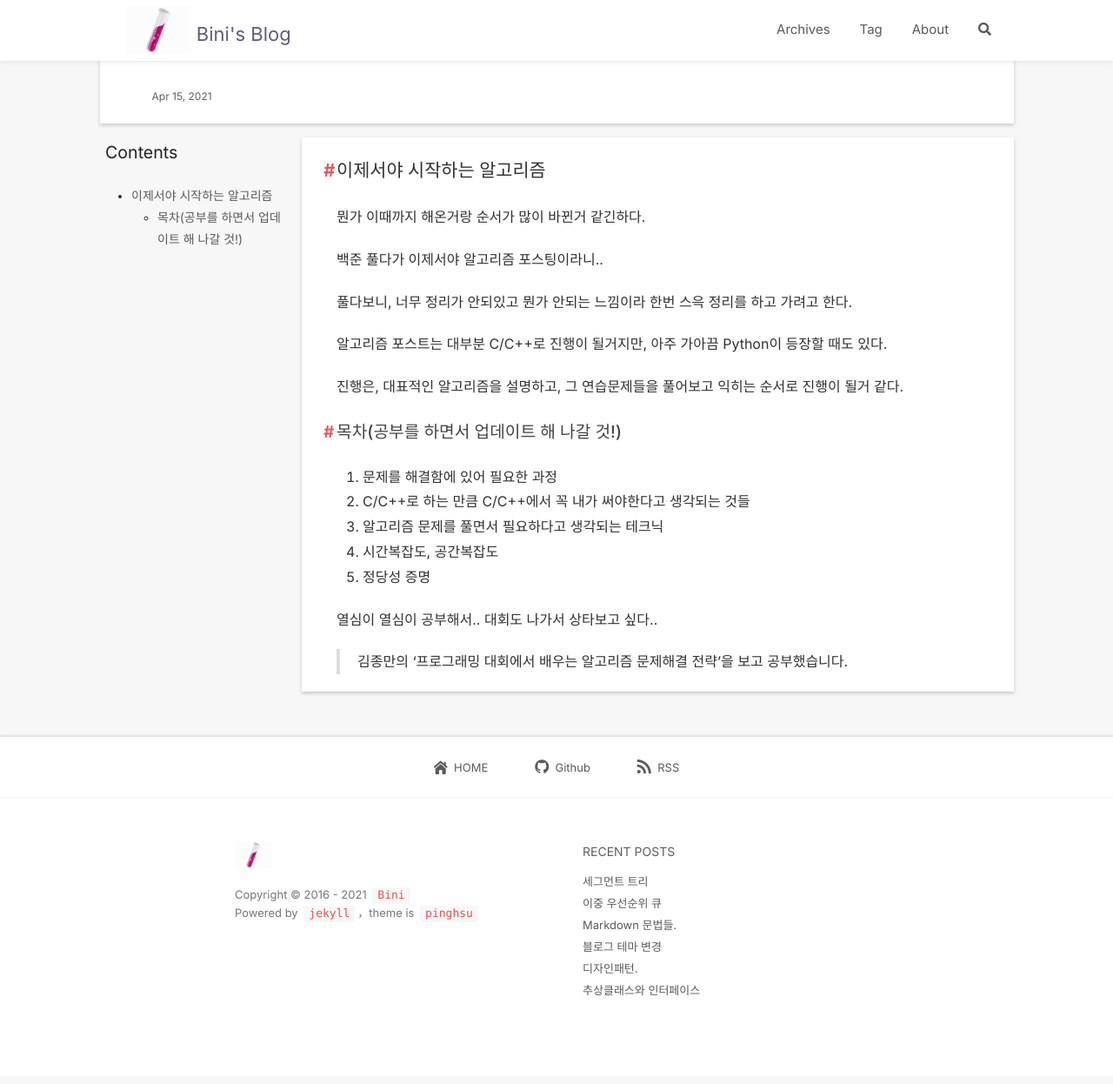
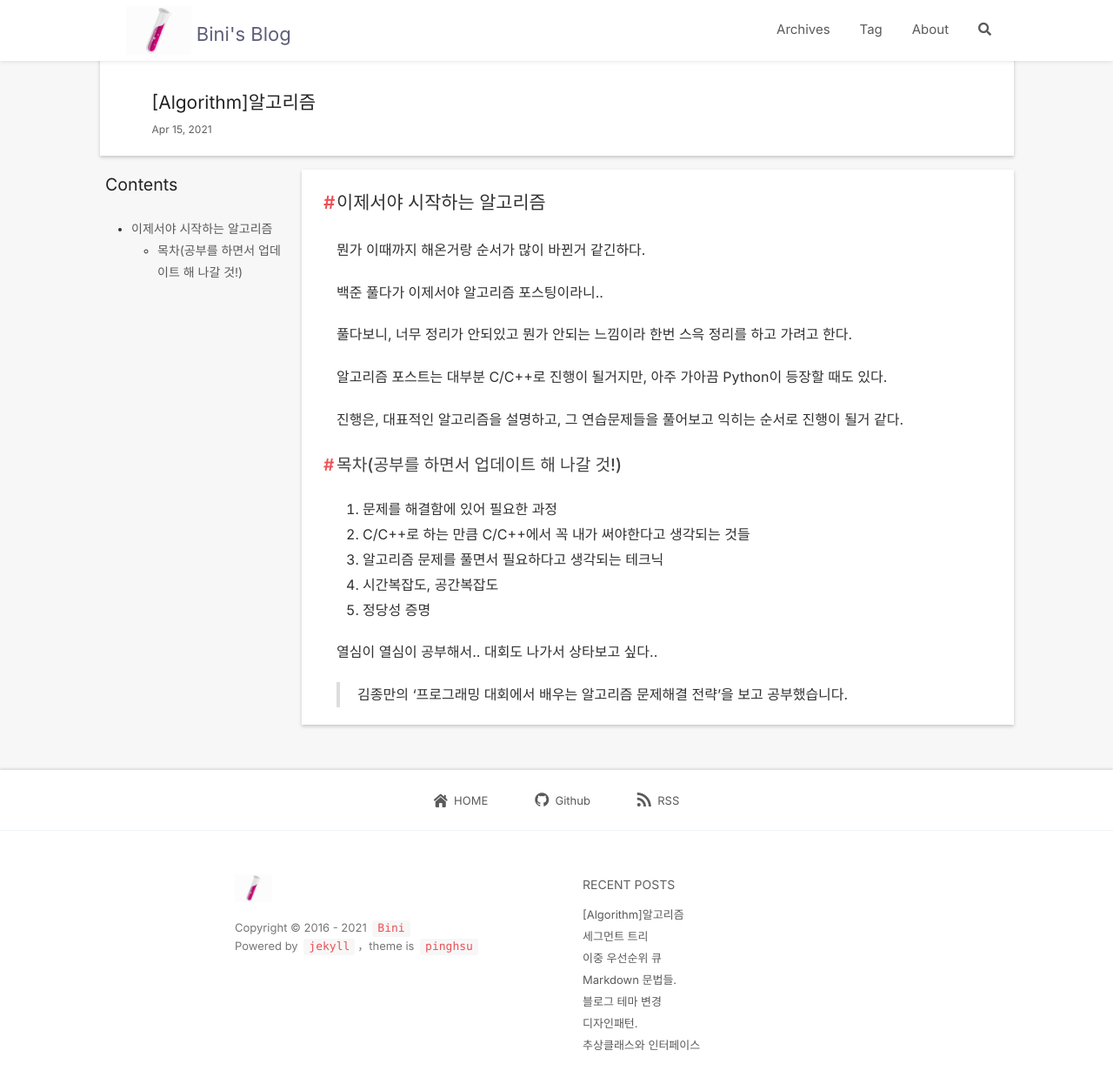
Before and after one commit to bini59/bini59.github.io, a Jekyll site: the page built from _posts/Algorithm/2021-04-13-Algorithm.md, in a window 1280 px wide and 1275 px high. Shown: the top 1246 px of the window at 87% size. Built offline with Jekyll 4.4.1, drawn with Linux system fonts in a browser that asks for light colours; nearby versions of some CDN libraries; our own code applies the rules of GitHub Pages for plain Markdown files; comment, search, counter and statistics services are not loaded.

Commit message:
Chore : 아 화나네 대체 왜안되지?

```diff
--- a/_posts/Algorithm/2021-04-13-Algorithm.md
+++ b/_posts/Algorithm/2021-04-13-Algorithm.md
@@ -1,6 +1,6 @@
 ---
 layout        : post
-title         : &#91;Algorithm&#93;알고리즘
+title         : "&#91;Algorithm&#93;알고리즘"
 date          : 2021.04.15
 category      : Algorithm
 comments      : true
```
